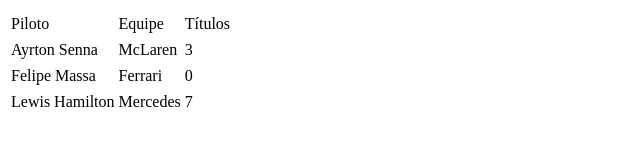
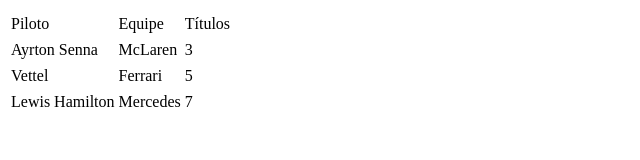
Before and after one commit to joseffreitasjr/aula-tabela, a plain HTML site: page index.html in a window 1280 px wide. Shown: the full height of the page, 0-640 px from the left. Drawn offline with Linux system fonts and the light colour scheme.

Commit message:
Mudando o valor de Piloto e Titulo da Ferrari

```diff
--- a/index.html
+++ b/index.html
@@ -24,9 +24,9 @@
     </th>
     <th>
       <tr>
-        <td>Felipe Massa</td>
+        <td>Vettel</td>
         <td>Ferrari</td>
-        <td>0</td>
+        <td>5</td>
       </tr>
     </th>
     <th>
```
